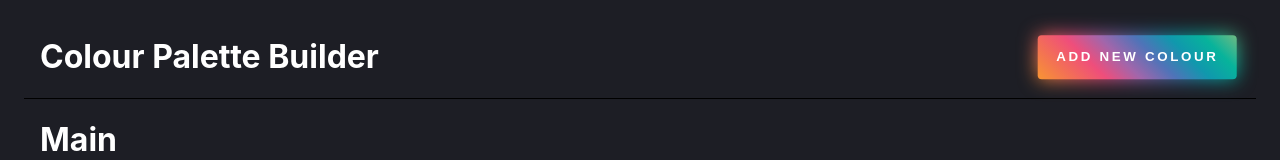
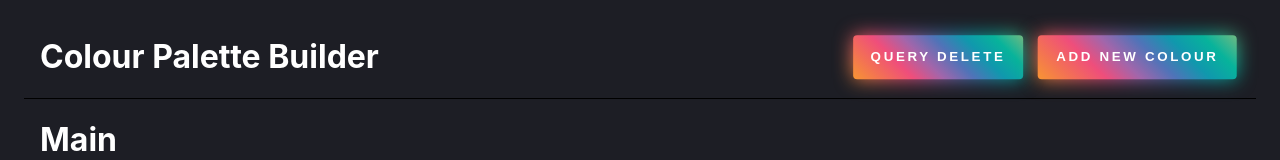
Before and after one commit to lisawagner/colour-palette-firebase9, a React (Create React App) app: page / in a window 1280 px wide. Shown: the top 160 px of the page. Built offline with nearby package versions, Linux system fonts and the light colour scheme; no server answers; the database is empty.

Commit message:
feat: add handle query button

```diff
--- a/src/components/Header/Header.js
+++ b/src/components/Header/Header.js
@@ -1,16 +1,18 @@
-import React from 'react'
+import { handleAdd, handleQueryDelete } from '../../utils/utils'
 
 // styles
 import styles from './Header.module.css'
 
 const Header = () => {
-  const handleAdd = () => {
-    console.log('handleAdd clicked.');
-  }
+
   return (
     <div className={styles.headerWrap}>
         <h1 className={styles.headerTitle}>Colour Palette Builder</h1>
-        <button className={styles.rainbowButton} onClick={handleAdd}>Add New Colour</button>
+        <div className={styles.headerBtns}>
+          <button className={styles.rainbowButton} onClick={handleQueryDelete}>Query Delete</button>
+          <button className={styles.rainbowButton} onClick={handleAdd}>Add New Colour</button>
+        </div>
+
     </div>
   )
 }
--- a/src/components/Header/Header.module.css
+++ b/src/components/Header/Header.module.css
@@ -9,6 +9,11 @@
 
   text-align: center;
   border-bottom: 1px solid black;
+}
+.headerBtns {
+  display: flex;
+  flex-direction: column;
+  column-gap: 1rem;
 }
 
 /* Button */
@@ -91,4 +96,8 @@
     margin-right: 0.5rem;
     margin-bottom: 0;
   }
+  .headerBtns {
+    display: flex;
+    flex-direction: row;
+  }
 }
```
